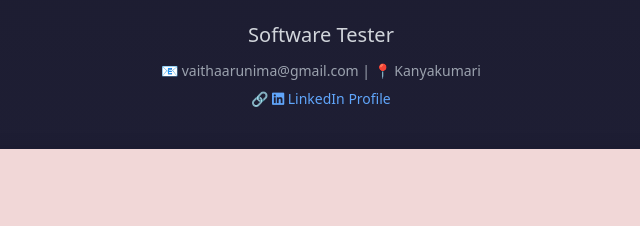
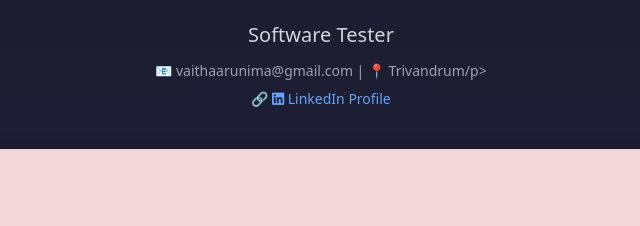
Before and after one commit to arunimavnair/portfolio, a plain HTML site: page index.html in a window 1280 px wide. Shown: the part 319-545 px from the top of the page, 319-959 px from the left. Drawn offline with nearby package versions, Linux system fonts and the light colour scheme.

Commit message:
Update index.html

```diff
--- a/index.html
+++ b/index.html
@@ -68,7 +68,7 @@
     <h1 class="text-5xl font-bold gradient-header fade-in">Arunima V</h1><br>
     <p class="text-xl text-gray-300 fade-in">Software Tester</p>
     <div class="mt-3 text-sm fade-in text-gray-400">
-      <p>📧 vaithaarunima@gmail.com | 📍 Kanyakumari</p>
+      <p>📧 vaithaarunima@gmail.com | 📍 Trivandrum/p>
       <p class="mt-2">
         🔗 <a href="https://www.linkedin.com/in/arunima-venugopal" class="text-blue-400 hover:underline" target="_blank">
           <i class="fab fa-linkedin"></i> LinkedIn Profile
```
